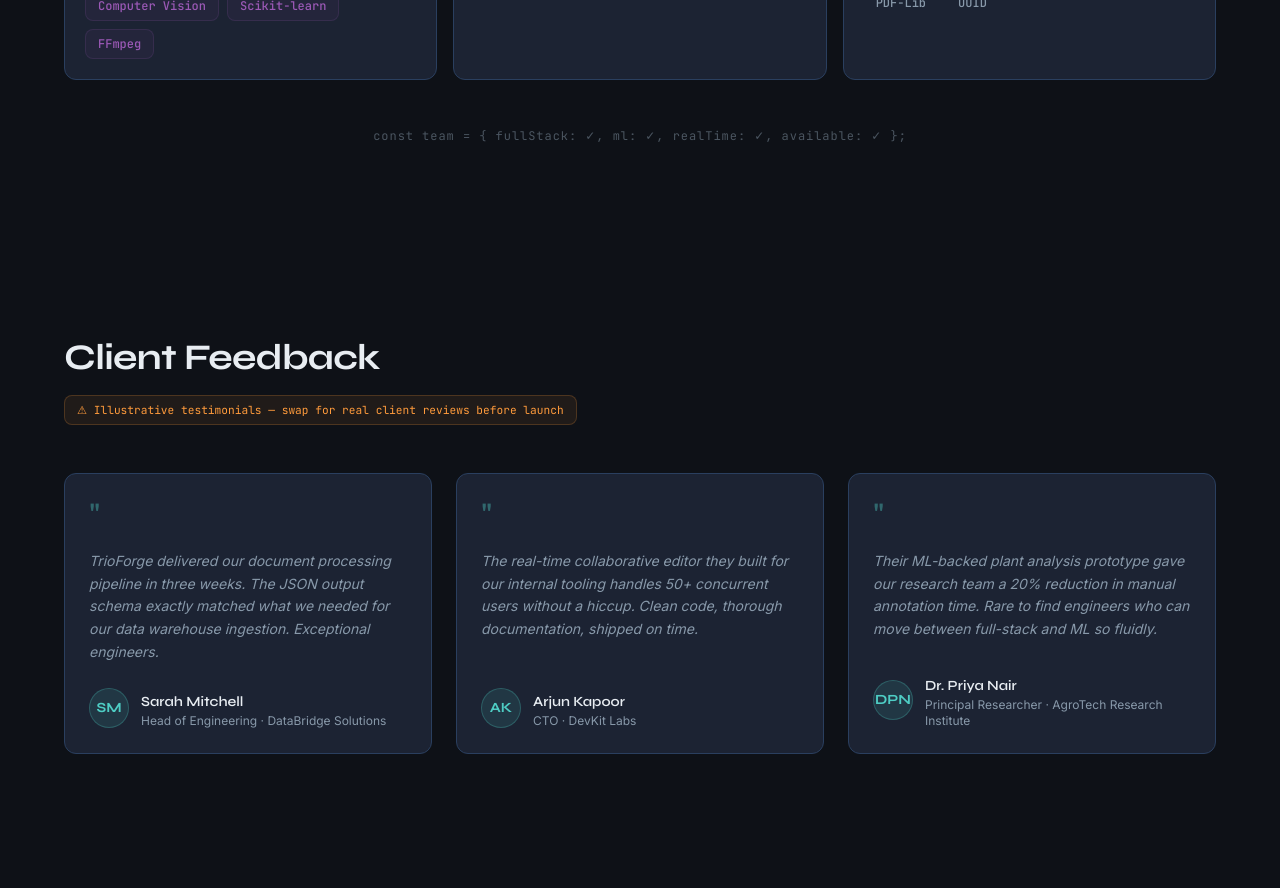
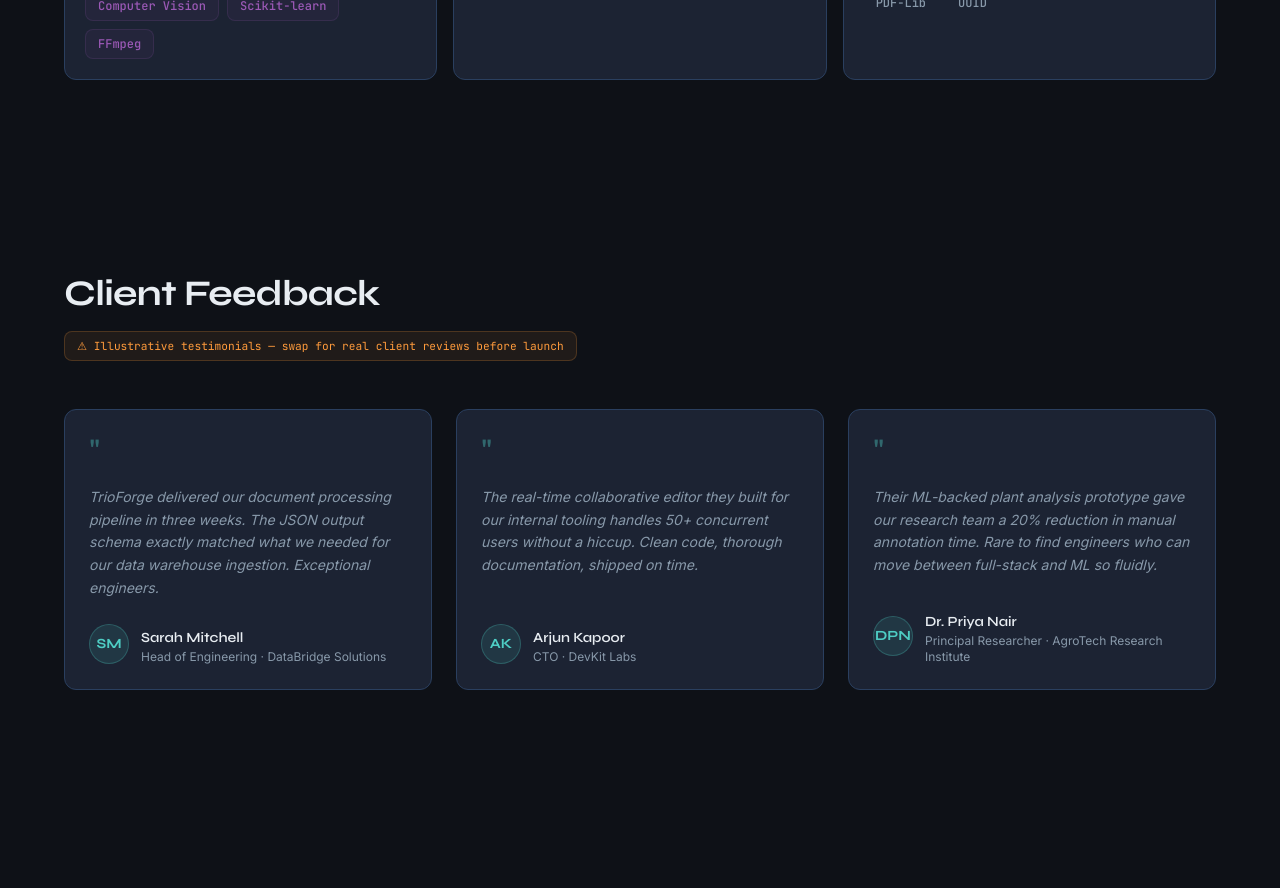
Before and after one commit to Rajkumarvarshney/portfolio_3, a Next.js app: page / in a window 1280 px wide. Shown: the part 5740-6628 px from the top of the page. Built offline with nearby package versions, Linux system fonts and the light colour scheme.

Commit message:
fix: remove code-like monospace tagline at bottom of tech stack

```diff
--- a/src/components/sections/TechStack.tsx
+++ b/src/components/sections/TechStack.tsx
@@ -163,21 +163,6 @@ export default function TechStack() {
             <StackCategory key={cat.id} category={cat} index={i} inView={inView} />
           ))}
         </div>
-
-        {/* Bottom monospace tagline */}
-        <motion.div
-          className="mt-12 text-center"
-          initial={{ opacity: 0 }}
-          animate={inView ? { opacity: 1 } : {}}
-          transition={{ duration: prefersReducedMotion ? 0 : 0.5, delay: 0.7, ease }}
-        >
-          <p
-            className="text-xs"
-            style={{ color: 'rgba(136,153,170,0.5)', fontFamily: 'var(--font-mono)', letterSpacing: '0.08em' }}
-          >
-            const team = &#123; fullStack: ✓, ml: ✓, realTime: ✓, available: ✓ &#125;;
-          </p>
-        </motion.div>
       </div>
     </section>
   );
```
